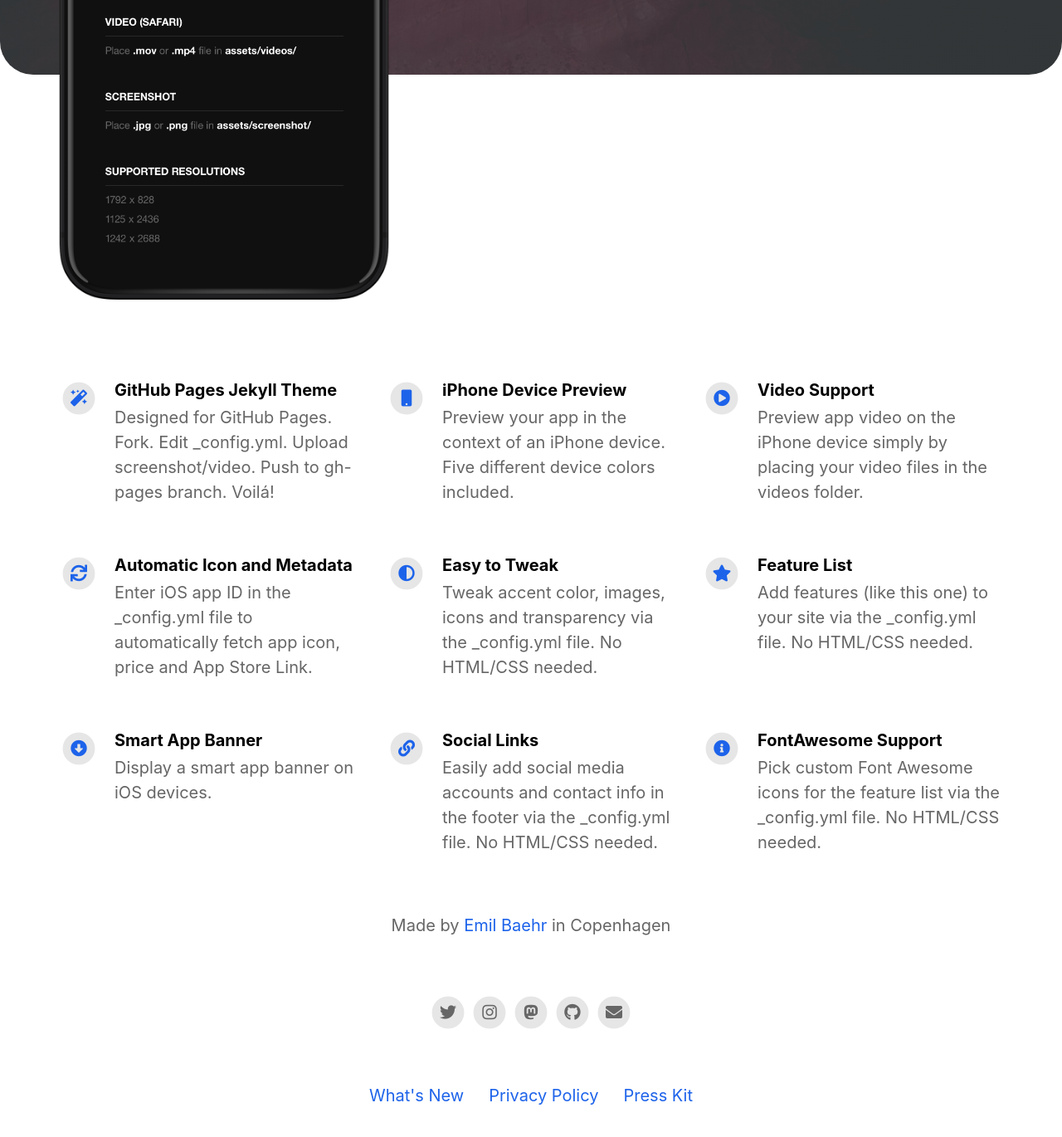
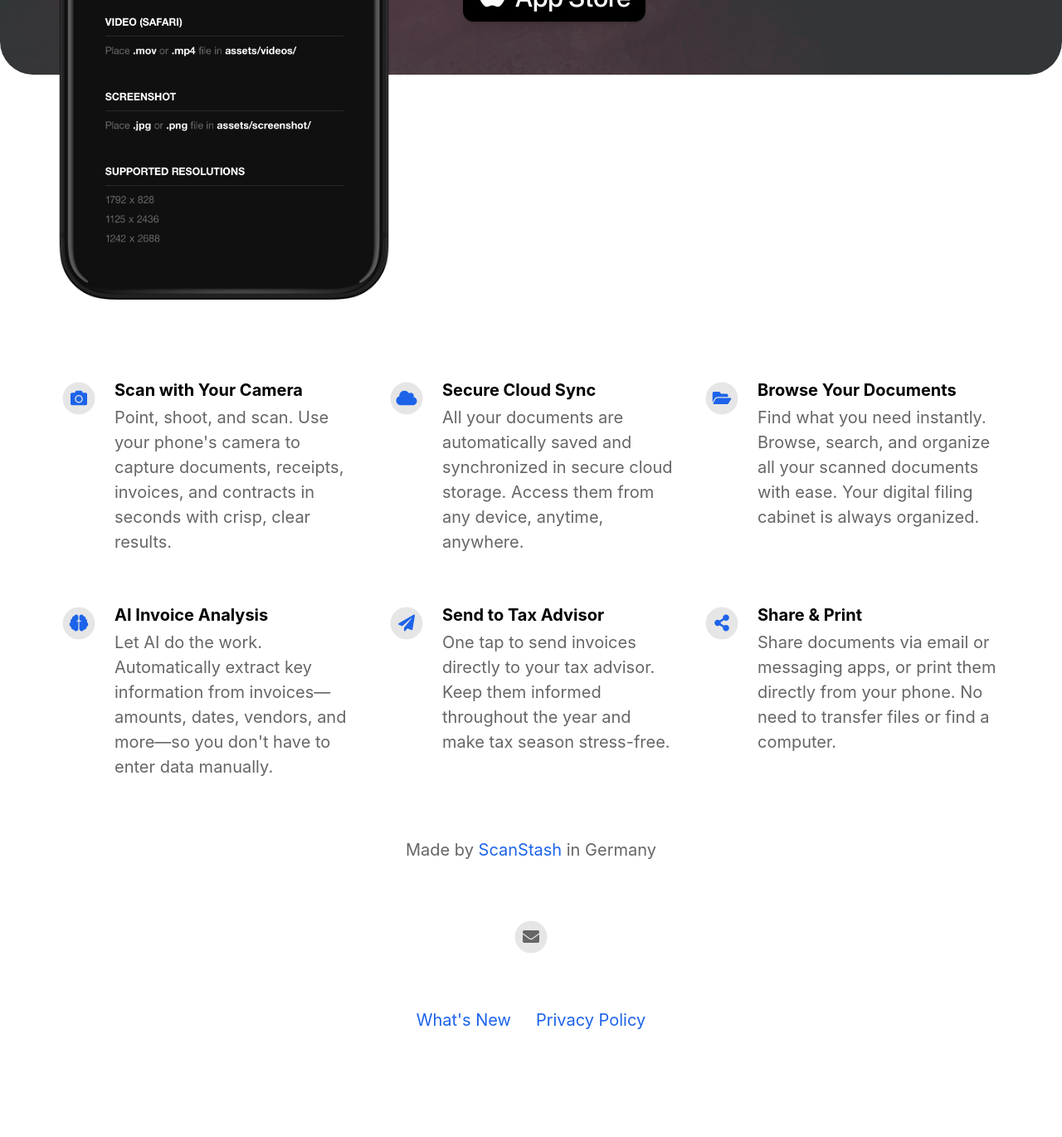
Before and after one commit to ScanStash/scanstash.github.com, a Jekyll site: the page built from index.html, in a window 1280 px wide and 1400 px high, scrolled down 624 px. Shown: the top 1370 px of the window at 83% size. Built offline with Jekyll 4.4.1, drawn with Linux system fonts in a browser that asks for light colours; nearby versions of some CDN libraries; after the commit the page ends 1933 px from its top, so only the background shows below that; some of the changed text lies outside the part shown.

Commit message:
Updated landing page

```diff
--- a/_config.yml
+++ b/_config.yml
@@ -1,5 +1,5 @@
 #page title
-page_title                                :                                           # Automatically populates with app name if not set and if iOS app ID is set. Otherwise enter manually.
+page_title                                : ScanStash - Document Scanning & Secure Storage                                           # Automatically populates with app name if not set and if iOS app ID is set. Otherwise enter manually.
 
 # App Info
 ios_app_id                                : 1234793120                                # Required. Enter iOS app ID to automatically populate name, price and icons (e.g. 718043190).
@@ -7,76 +7,59 @@ ios_app_country                           : us
 
 appstore_link                             :                                           # Automatically populates if not set and if iOS app ID is set. Otherwise enter manually.
 playstore_link                            :                                           # Enter Google Play Store URL.
-presskit_download_link                    : https://emilbaehr.com                                          # Enter a link to downloadable file or (e.g. public Dropbox link to a .zip file).
+presskit_download_link                    : #                                          # Enter a link to downloadable file or (e.g. public Dropbox link to a .zip file).
                                                                                       # Or upload your press kit file to assets and set path accordingly (e.g. "assets/your_press_kit.zip").
 
-app_icon                                  : # assets/appicon.png                      # Automatically populates if not set and if iOS app ID is set.  Otherwise enter path to icon file manually.
-app_name                                  :                                           # Automatically populates if not set and if iOS app ID is set.  Otherwise enter manually.
+app_icon                                  : assets/appicon.svg                      # Automatically populates if not set and if iOS app ID is set.  Otherwise enter path to icon file manually.
+app_name                                  : ScanStash                                           # Automatically populates if not set and if iOS app ID is set.  Otherwise enter manually.
 app_price                                 :                                           # Automatically populates if not set and if iOS app ID is set.  Otherwise enter manually.
-app_description                           : Write a short tagline for your app.
+app_description                           : Scan documents with your mobile camera and store them securely in the cloud. Browse, share, and print anytime—no more paper documents.
 
 enable_smart_app_banner                   : true                                      # Set to true to show a smart app banner at top of page on mobile devices.
 
 
 
 # Information About Yourself
-your_name                                 : Emil Baehr
-your_link                                 : https://emilbaehr.com
-your_city                                 : Copenhagen
-email_address                             : emil.baehr@gmail.com
+your_name                                 : ScanStash
+your_link                                 :  https://scanstash.com
+your_city                                 :  Germany
+email_address                             :  info@scanstash.com
 linkedin_username                         :
 linkedin_company                          :
 facebook_username                         :
-instagram_username                        : ebaehr
-twitter_username                          : ebaehr
-github_username                           : emilbaehr
+instagram_username                        :
+twitter_username                          :
+github_username                           :
 youtube_username                          :
-mastodon_link                             : https://mastodon.social/@ebaehr
-
-
+mastodon_link                             :
 
 # Feature List                            Edit, add or remove features to be presented.
 features                                  :
 
-  - title                                 : GitHub Pages Jekyll Theme
-    description                           : Designed for GitHub Pages. Fork. Edit _config.yml. Upload screenshot/video. Push to gh-pages branch. Voilá!
-    fontawesome_icon_name                 : magic
+  - title                                 : Scan with Your Camera
+    description                           : Point, shoot, and scan. Use your phone's camera to capture documents, receipts, invoices, and contracts in seconds with crisp, clear results.
+    fontawesome_icon_name                 : camera
 
-  - title                                 : iPhone Device Preview
-    description                           : Preview your app in the context of an iPhone device. Five different device colors included.
-    fontawesome_icon_name                 : mobile
+  - title                                 : Secure Cloud Sync
+    description                           : All your documents are automatically saved and synchronized in secure cloud storage. Access them from any device, anytime, anywhere.
+    fontawesome_icon_name                 : cloud
 
-  - title                                 : Video Support
-    description                           : Preview app video on the iPhone device simply by placing your video files in the videos folder.
-    fontawesome_icon_name                 : play-circle
+  - title                                 : Browse Your Documents
+    description                           : Find what you need instantly. Browse, search, and organize all your scanned documents with ease. Your digital filing cabinet is always organized.
+    fontawesome_icon_name                 : folder-open
 
-  - title                                 : Automatic Icon and Metadata
-    description                           : Enter iOS app ID in the _config.yml file to automatically fetch app icon, price and App Store Link.
-    fontawesome_icon_name                 : sync
+  - title                                 : AI Invoice Analysis
+    description                           : Let AI do the work. Automatically extract key information from invoices—amounts, dates, vendors, and more—so you don't have to enter data manually.
+    fontawesome_icon_name                 : brain
 
-  - title                                 : Easy to Tweak
-    description                           : Tweak accent color, images, icons and transparency via the _config.yml file. No HTML/CSS needed.
-    fontawesome_icon_name                 : adjust
+  - title                                 : Send to Tax Advisor
+    description                           : One tap to send invoices directly to your tax advisor. Keep them informed throughout the year and make tax season stress-free.
+    fontawesome_icon_name                 : paper-plane
 
-  - title                                 : Feature List
-    description                           : Add features (like this one) to your site via the _config.yml file. No HTML/CSS needed.
-    fontawesome_icon_name                 : star
+  - title                                 : Share & Print
+    description                           : Share documents via email or messaging apps, or print them directly from your phone. No need to transfer files or find a computer.
+    fontawesome_icon_name                 : share-alt
 
-  - title                                 : Smart App Banner
-    description                           : Display a smart app banner on iOS devices.
-    fontawesome_icon_name                 : arrow-alt-circle-down
-
-  - title                                 : Social Links
-    description                           : Easily add social media accounts and contact info in the footer via the _config.yml file. No HTML/CSS needed.
-    fontawesome_icon_name                 : link
-
-  - title                                 : FontAwesome Support
-    description                           : Pick custom Font Awesome icons for the feature list via the _config.yml file. No HTML/CSS needed.
-    fontawesome_icon_name                 : info-circle
-
-  - title                                 : # New Feature Title
-    description                           : # New Feature Description
-    fontawesome_icon_name                 : # Enter Font Awesome icon name (e.g. star). Find icons on fontawesome.com/icons.
 
 
 
```
Also changed, not shown: assets/appicon.png (added), assets/appicon.svg (added), assets/screenshot/yourscreenshot.png, assets/screenshot/yourscreenshot2.png (added), 2 other files.
